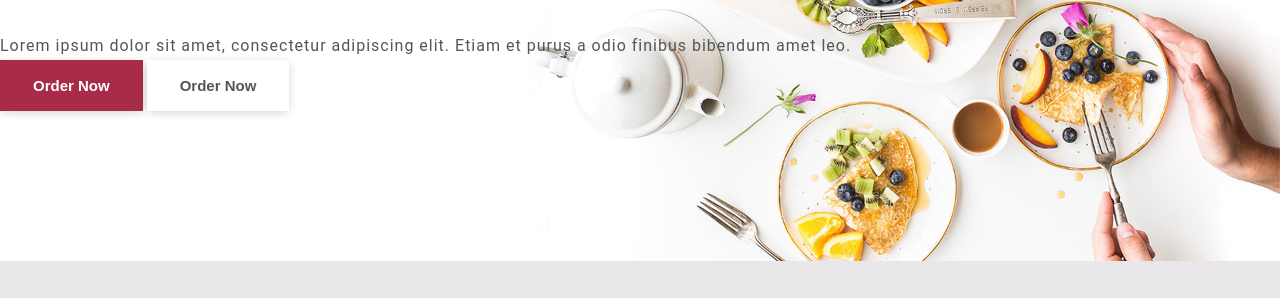
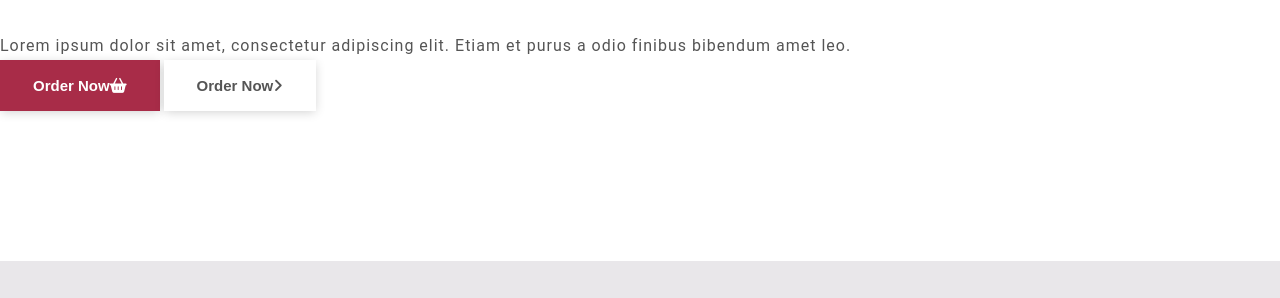
Before and after one commit to lemans77/testsite.gulp, a website: page src/index.html in a window 1280 px wide. Shown: the part 343-641 px from the top of the page. Drawn offline with nearby package versions, Linux system fonts and the light colour scheme; files that its build step writes are made by us from their sources; files whose address does not match are found by name.

Commit message:
Install fonts to project

```diff
--- a/package.json
+++ b/package.json
@@ -38,6 +38,7 @@
     "sass": "^1.54.0"
   },
   "dependencies": {
+    "@fortawesome/fontawesome-free": "^6.1.1",
     "@popperjs/core": "^2.11.5",
     "bootstrap": "^5.2.0",
     "jquery": "^3.6.0"
--- /dev/null
+++ b/src/scss/_fonts.scss
@@ -0,0 +1,6 @@
+$fa-font-path: "../../node_modules/@fortawesome/fontawesome-free/webfonts";
+@import "../../node_modules/@fortawesome/fontawesome-free/scss/fontawesome.scss";
+@import "../../node_modules/@fortawesome/fontawesome-free/scss/solid.scss";
+@import "../../node_modules/@fortawesome/fontawesome-free/scss/brands.scss";
+
+@import url('https://fonts.googleapis.com/css2?family=Raleway:ital,wght@0,400;0,700;1,400;1,700&display=swap');
--- a/src/scss/index.scss
+++ b/src/scss/index.scss
@@ -1,3 +1,4 @@
 @use 'global';
+@use 'fonts';
 
 @import 'styles';
```
Also changed, not shown: 1 other file.
